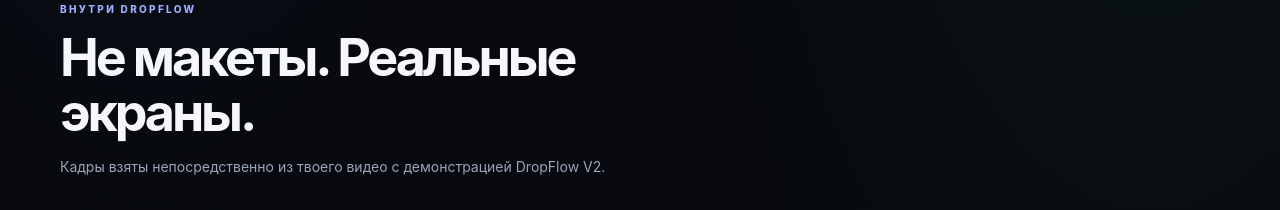
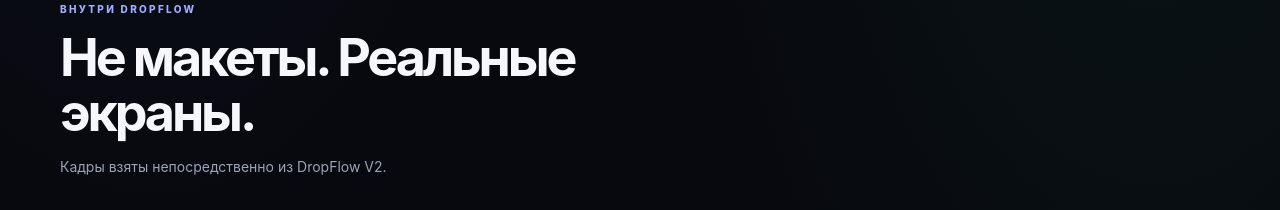
Before and after one commit to maksim21335/v2DropFlow, a plain HTML site: page index.html in a window 1280 px wide. Shown: the part 1638-1848 px from the top of the page. Drawn offline with Linux system fonts and the light colour scheme.

Commit message:
Fix presentation screenshot caption

```diff
--- a/index.html
+++ b/index.html
@@ -27,7 +27,7 @@ section.content{padding:85px 0;border-top:1px solid #ffffff0b}.section-head{max-
 <article class="feature"><small>05 / АККАУНТЫ</small><h3>Разделяй направления</h3><p>Создавай несколько аккаунтов и переключайся между ними. Данные разных направлений не смешиваются.</p></article>
 <article class="feature"><small>06 / РЕЗЕРВНЫЕ КОПИИ</small><h3>Сохраняй свои данные</h3><p>Экспортируй резервные копии и восстанавливай данные. V2 поддерживает импорт резервной копии первой версии.</p></article>
 </div></div></section>
-<section class="content" id="screens"><div class="wrap reveal"><div class="section-head"><div class="eyebrow">Внутри DropFlow</div><h2>Не макеты. Реальные экраны.</h2><p>Кадры взяты непосредственно из твоего видео с демонстрацией DropFlow V2.</p></div><div class="screens">
+<section class="content" id="screens"><div class="wrap reveal"><div class="section-head"><div class="eyebrow">Внутри DropFlow</div><h2>Не макеты. Реальные экраны.</h2><p>Кадры взяты непосредственно из DropFlow V2.</p></div><div class="screens">
 <div class="screen-card"><div class="shot screen one"></div><div class="screen-title"><b>Главная панель</b><span>Ключевые показатели и результат работы</span></div></div>
 <div class="screen-card"><div class="shot screen two"></div><div class="screen-title"><b>Ассортимент</b><span>Поиск, фильтры и карточки товаров</span></div></div>
 <div class="screen-card"><div class="shot screen three"></div><div class="screen-title"><b>Финансовая аналитика</b><span>Выбранный период и график чистой прибыли</span></div></div>
@@ -37,5 +37,5 @@ section.content{padding:85px 0;border-top:1px solid #ffffff0b}.section-head{max-
 <section class="content"><div class="wrap reveal"><div class="offer"><div><div class="eyebrow">Полная версия</div><h2>Переходи на DropFlow V2</h2><p>Единоразовая покупка — без ежемесячной подписки. После подтверждения оплаты доступ выдаётся вручную. Исправления и обновления внутри V2 предоставляются бесплатно. Крупные новые версии приобретаются отдельно.</p></div><div><div class="offer-price">1 490 ₽</div><a class="btn" href="https://t.me/STOCK_HUB_Manager" target="_blank" rel="noopener">Связаться для покупки ↗</a></div></div></div></section>
 </main><footer class="wrap foot"><span>© DropFlow V2 · Учёт и аналитика</span><span>Твоя работа — под контролем.</span></footer>
 <script>const io=new IntersectionObserver(es=>es.forEach(e=>{if(e.isIntersecting){e.target.classList.add('show');io.unobserve(e.target)}}),{threshold:.12});document.querySelectorAll('.reveal').forEach(e=>io.observe(e));</script>
-<!-- DropFlow V2 presentation: screenshots captured from the supplied demo video. -->
+<!-- DropFlow V2 presentation. -->
 </body></html>
```
